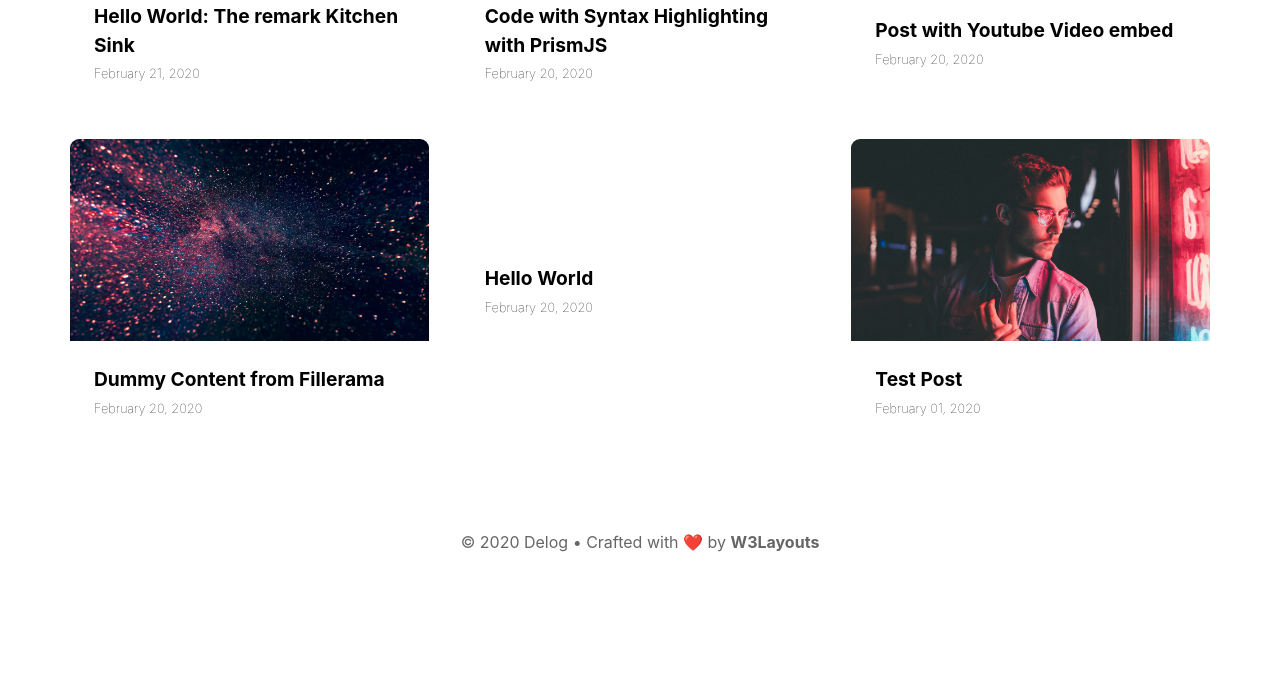
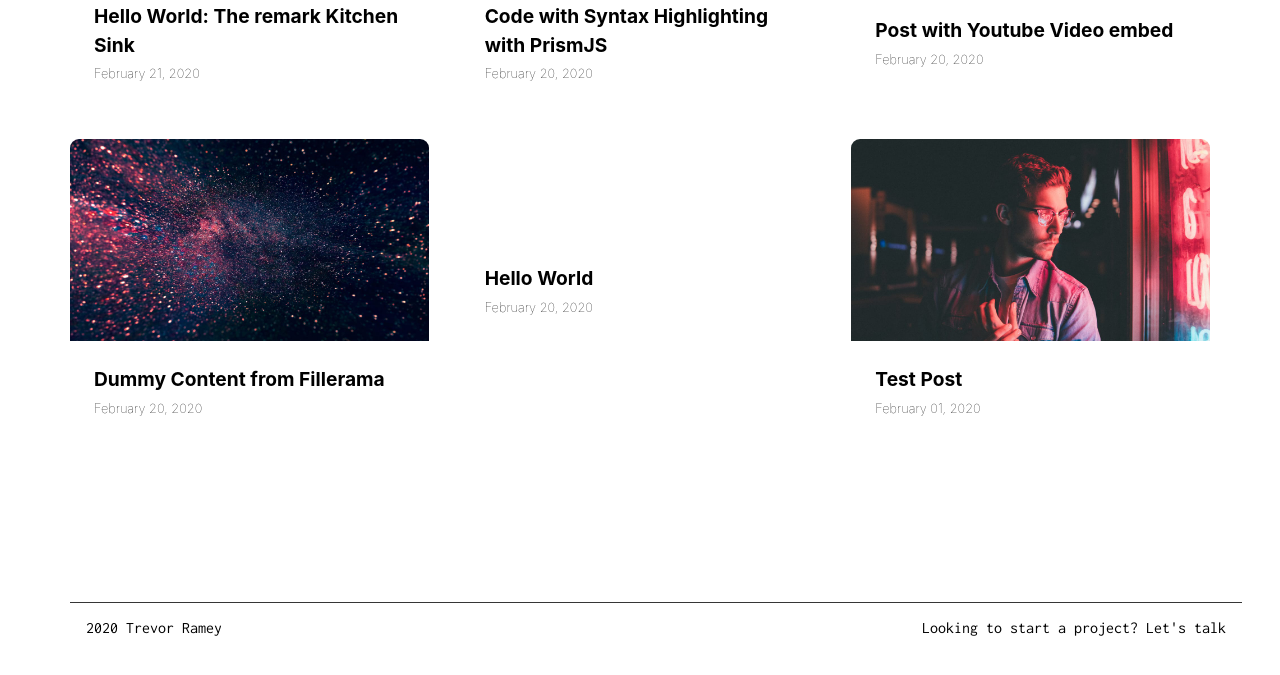
Before and after one commit to treramey/TheTrevorSite, a Gatsby site: page /blog in a window 1280 px wide. Shown: the part 662-1337 px from the top of the page. Before the commit the page ends 1262 px from the top, so only its background shows below. Built offline with nearby package versions, Linux system fonts and the light colour scheme; Gatsby itself is replaced by a stand-in of ours.

Commit message:
add footer

```diff
--- a/src/components/layout.js
+++ b/src/components/layout.js
@@ -1,7 +1,8 @@
-import React from "react"
-import { Link, useStaticQuery, graphql } from "gatsby"
-import Navigation from "../components/navigation"
-import 'prismjs/themes/prism-okaidia.css';
+import React from "react";
+import { Link, useStaticQuery, graphql } from "gatsby";
+import Navigation from "../components/navigation";
+
+import "prismjs/themes/prism-okaidia.css";
 
 export default ({ children }) => {
   const data = useStaticQuery(
@@ -14,7 +15,7 @@ export default ({ children }) => {
         }
       }
     `
-  )
+  );
   return (
     <div className="site-wrapper">
       <header className="site-header">
@@ -24,9 +25,12 @@ export default ({ children }) => {
         <Navigation />
       </header>
       {children}
-      <footer className="site-footer">
-        <p>&copy; {new Date().getFullYear()} Delog &bull; Crafted with <span role="img" aria-label="love">❤️</span> by <a href="https://w3layouts.com">W3Layouts</a></p>
+      <footer class="footer">
+        <div class="footer__item">
+          <span>{new Date().getFullYear()} Trevor Ramey</span>
+          <span>Looking to start a project? Let's talk</span>
+        </div>
       </footer>
     </div>
-  )
-}
+  );
+};
```
Also changed, not shown: src/components/Footer/footer.js (deleted, +0 -15 lines).
